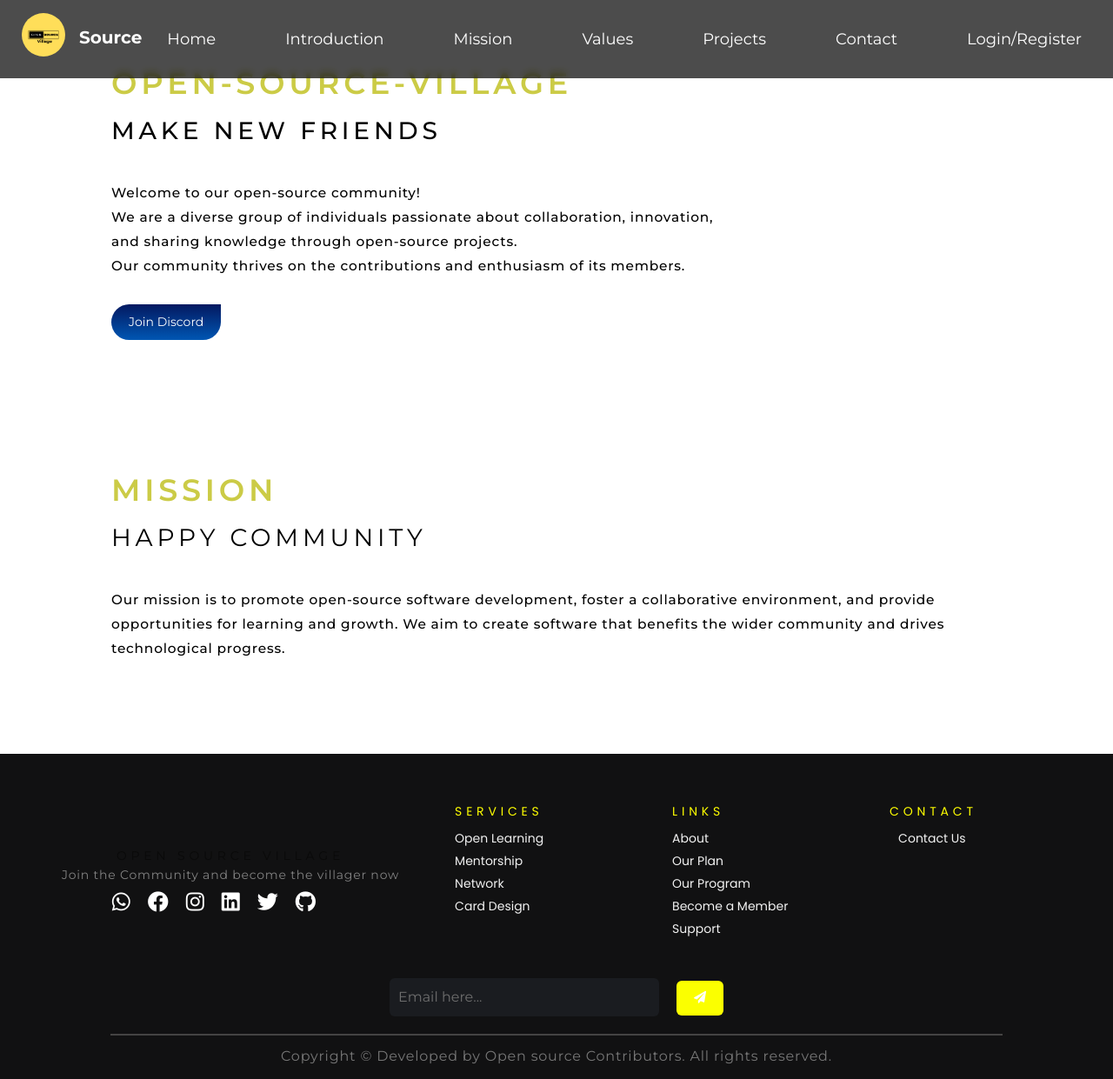
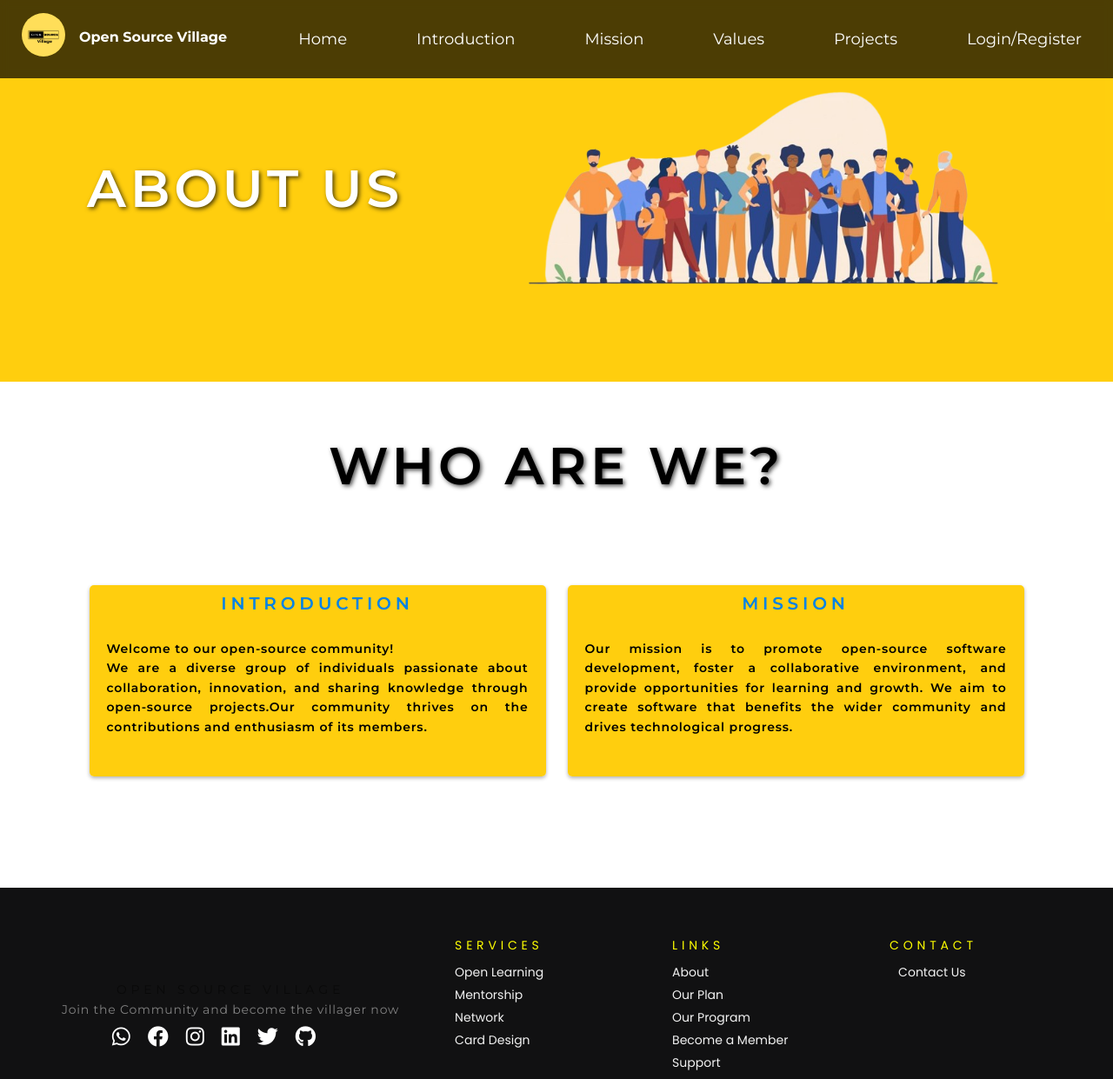
Before and after one commit to Its-Aman-Yadav/Community-Site, a website: page about us.html in a window 1280 px wide. Shown: the top 1241 px of the page at 87% size. Drawn offline with nearby package versions, Linux system fonts and the light colour scheme; some icons are missing; a web font is replaced by a local one.

Commit message:
changed about page

```diff
--- a/about us.css
+++ b/about us.css
@@ -13,20 +13,9 @@ body {
   font-family: "Montserrat", sans-serif;
   line-height: 1.6;
   background-color: #ffffff;
-  color: #ffffff;
   /* background-image: url(images/Slide1.jpg);
   background-attachment: fixed;
   background-size: cover;  */
-}
-section {
-  padding: 6% 10%;
-}
-/* section introduction */
-.intro {
-  display: flex;
-  align-items: center;
-
-  position: relative;
 }
 
 @keyframes fadeIn {
@@ -40,107 +29,77 @@ section {
   }
 }
 
-.abtcontent {
-  width: 100%; /* Ensure the content takes full available width */
+.about {
+  background-color: #ffcc00f1;
+  padding: 100px;
+  margin-bottom: 5%;
+}
+.content {
+  display: flex;
+  flex-direction: row;
+  justify-content: space-between;
+  align-items: center;
+}
+.about-title {
+  font-size: 60px;
+  font-weight: 600;
+  color: #ffffff;
+  text-shadow: 2px 2px 5px rgba(0, 0, 0, 0.7);
 }
 
-/* Heading Styles */
-.abtcontent h1 {
-  font-size: 2.5em;
-  margin-bottom: 20px;
-  color: #cbcb46;
-  font-weight: 600;
+.about-title::after {
+  content: "";
+  height: 4px;
+  width: 0%;
+  background-color: rgb(255, 255, 255);
+  display: block;
+  transition: 0.5s ease-in-out;
+}
+.about-title:hover::after {
+  content: "";
+  height: 4px;
+  width: 80%;
+  background-color: #ffffff;
+  display: block;
 }
 
-.abtcontent h2 {
-  font-size: 2em;
-  margin-bottom: 20px;
-  color: #000000;
-  font-weight: 500;
+.intro-container {
+  display: flex;
+  justify-content: center;
+  flex-wrap: wrap;
+  gap: 25px;
+  margin-top: 100px;
+}
+.box {
+  width: 525px;
+  height: 220px;
+  margin-bottom: 10%;
+  background-color: #ffcc00f1;
+  border-radius: 5px;
+  box-shadow: 0px 2px 4px rgba(0, 0, 0, 0.3);
+  overflow: hidden;
+  transition: transform 0.6s ease;
+}
+.box:hover {
+  transform: translateY(-20px);
 }
 
-.abtcontent h2 br {
-  display: none;
+.box h1 {
+  font-size: 20px;
+  text-align: center;
+  padding: 10px;
+  font-weight: 600;
+  color: #0082e6;
 }
 
-@media (min-width: 768px) {
-  .abtcontent h2 br {
-    display: inline; /* Displays the line break on larger screens */
-  }
+.intro-content {
+  text-align: justify;
+  padding: 20px;
 }
 
-/* Paragraph Styling */
-.abtcontent p {
-  font-size: 1.1em;
-  margin-bottom: 30px;
-  color: #000000;
-  font-weight: 500;
+.intro-content p {
+  font-size: 14px;
+  color: black;
+  font-weight: 600;
+  line-height: 1.6;
 }
-
-/* Button Styling */
-.abtbtn {
-  display: inline-block;
-  padding: 10px 20px;
-  font-size: 14px;
-  color: #ffffff;
-  background-image: linear-gradient(#041960, #0056b3);
-  border-radius: 30px;
-  border-top-right-radius: 0;
-  transition: background-color 0.3s ease, color 0.3s ease;
-}
-
-.abtbtn:hover {
-  background-image: linear-gradient(#c8d211, #7d9207);
-  color: #ffffff;
-}
-
-/* Responsive Design */
-@media (max-width: 768px) {
-  .abtcontent h1 {
-    font-size: 2em;
-  }
-
-  .abtcontent h2 {
-    font-size: 1.5em;
-  }
-
-  .abtcontent p {
-    font-size: 1em;
-  }
-}
-
-.introimg {
-  position: absolute;
-  width: 500px;
-  bottom: 0;
-  left: 60%;
-  top: 0;
-}
-
-/* section mission */
-.Mission {
-}
-.Mission h1 {
-  font-size: 2.5em;
-  margin-bottom: 20px;
-  color: #cbcb46;
-  font-weight: 600;
-}
-
-.Mission h2 {
-  font-size: 2em;
-  margin-bottom: 20px;
-  color: #000000;
-}
-
-.Mission h2 br {
-  display: none;
-}
-
-/* Paragraph Styling */
-.Mission p {
-  font-size: 1.1em;
-  margin-bottom: 30px;
-  color: #000000;
-  font-weight: 500;
-}
--- a/about us.html
+++ b/about us.html
@@ -29,7 +29,7 @@
             alt="logo"
             style="height: 50px; width: 50px"
           />
-          <span class="logo-text" style="margin-left: 0"
+          <span style="margin-left: 0; font-size: medium"
             >Open Source Village</span
           >
         </label>
@@ -39,13 +39,50 @@
           <li><i></i><a href="#mission">Mission</a></li>
           <li><i></i><a href="#values">Values</a></li>
           <li><i></i><a href="#projects">Projects</a></li>
-          <li><i></i><a href="#contact">Contact</a></li>
           <li><i></i><a href="#login.html">Login/Register</a></li>
         </ul>
       </nav>
     </div>
     <!-- main secction -->
-    <section>
+
+    <div class="about">
+      <div class="content">
+        <h1 class="about-title">About Us</h1>
+        <div class="img">
+          <img style="width: 600px" src="images/about-img (2).png" alt="" />
+        </div>
+      </div>
+    </div>
+
+    <h1 class="about-title" style="text-align: center; color: black">
+      WHO ARE WE?
+    </h1>
+    <div class="intro-container">
+      <div class="box">
+        <h1>INTRODUCTION</h1>
+        <div class="intro-content">
+          <p>
+            Welcome to our open-source community! <br />
+            We are a diverse group of individuals passionate about
+            collaboration, innovation, and sharing knowledge through open-source
+            projects.Our community thrives on the contributions and enthusiasm
+            of its members.
+          </p>
+        </div>
+      </div>
+      <div class="box">
+        <h1>MISSION</h1>
+        <div class="intro-content">
+          <p>
+            Our mission is to promote open-source software development, foster a
+            collaborative environment, and provide opportunities for learning
+            and growth. We aim to create software that benefits the wider
+            community and drives technological progress.
+          </p>
+        </div>
+      </div>
+    </div>
+    <!-- <section>
       <div class="intro" id="#introduction">
         <div class="abtcontent">
           <h1>open-source-village</h1>
@@ -80,7 +117,7 @@
           and drives technological progress.
         </p>
       </div>
-    </section>
+    </section> -->
 
     <!-- <main>
       <section id="introduction">
```
Also changed, not shown: images/about-img (2).png (added).
